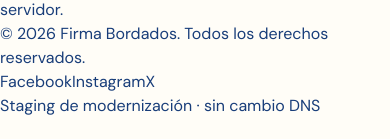
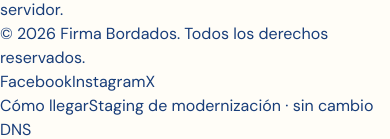
Before and after one commit to iomarketing09-sys/firma-bordados-site, a React (Vite) app in the folder client/: page / in a window 390 px wide. Shown: the part 7884-8023 px from the top of the page. Before the commit the page ends 8002 px from the top, so only its background shows below. Built offline with nearby package versions, Linux system fonts and the light colour scheme.

Commit message:
feat: add location directions link

```diff
--- a/client/src/pages/Home.tsx
+++ b/client/src/pages/Home.tsx
@@ -32,6 +32,7 @@
 const storefrontImage = "/media/fachada-firma-bordados.webp";
 const digitalizationImage = "/media/digitalizacion-proceso.png";
 const guidedWhatsAppUrl = "https://wa.me/528787880735?text=Hola%2C%20me%20gustar%C3%ADa%20solicitar%20informaci%C3%B3n%20a%20Firma%20Bordados.%0A%0ATipo%20de%20prenda%3A%0AT%C3%A9cnica%20que%20me%20interesa%20%28bordado%20o%20serigraf%C3%ADa%29%3A%0ACantidad%20aproximada%3A%0AUso%20o%20requerimiento%3A";
+const directionsUrl = "https://www.google.com/maps/dir/?api=1&destination=Emilio%20Carranza%201021%20Int.%20113%2C%20Col.%20Bur%C3%B3cratas%2C%20Piedras%20Negras%2C%20Coahuila%2C%20Mexico";
 
 const socialLinks = [
   { label: "Facebook", href: "https://www.facebook.com/firmabordadospiedras" },
@@ -246,7 +247,7 @@
         </section>
       </main>
 
-      <footer className="bg-[#123d80] py-8 text-white/75"><div className="mx-auto flex max-w-[1440px] flex-col justify-between gap-4 px-5 text-xs sm:flex-row sm:items-center lg:px-10"><p>© {new Date().getFullYear()} Firma Bordados. Todos los derechos reservados.</p><div className="flex flex-wrap items-center gap-x-4 gap-y-2"><nav className="flex items-center gap-3" aria-label="Redes sociales">{socialLinks.map((social) => <a key={social.label} href={social.href} target="_blank" rel="noreferrer" className="font-bold uppercase tracking-[0.11em] text-white/75 transition-colors hover:text-[#ffe584]" aria-label={`Abrir ${social.label} de Firma Bordados en una nueva pestaña`}>{social.label}</a>)}</nav><span className="font-semibold uppercase tracking-[0.12em] text-white/45">Staging de modernización · sin cambio DNS</span></div></div></footer>
+      <footer className="bg-[#123d80] py-8 text-white/75"><div className="mx-auto flex max-w-[1440px] flex-col justify-between gap-4 px-5 text-xs sm:flex-row sm:items-center lg:px-10"><p>© {new Date().getFullYear()} Firma Bordados. Todos los derechos reservados.</p><div className="flex flex-wrap items-center gap-x-4 gap-y-2"><nav className="flex items-center gap-3" aria-label="Redes sociales">{socialLinks.map((social) => <a key={social.label} href={social.href} target="_blank" rel="noreferrer" className="font-bold uppercase tracking-[0.11em] text-white/75 transition-colors hover:text-[#ffe584]" aria-label={`Abrir ${social.label} de Firma Bordados en una nueva pestaña`}>{social.label}</a>)}</nav><a href={directionsUrl} target="_blank" rel="noreferrer" className="font-bold uppercase tracking-[0.11em] text-white/75 transition-colors hover:text-[#ffe584]">Cómo llegar</a><span className="font-semibold uppercase tracking-[0.12em] text-white/45">Staging de modernización · sin cambio DNS</span></div></div></footer>
     </div>
   );
 }
```
